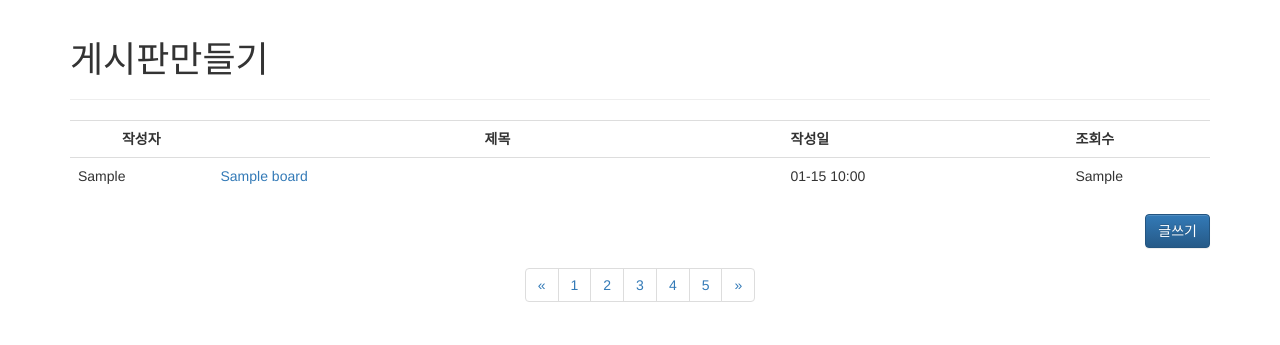
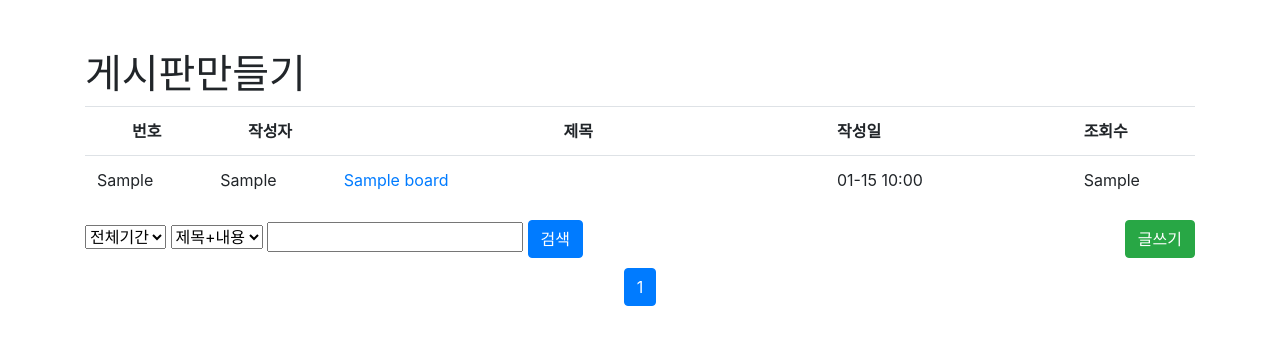
Before and after one commit to aby113/phpBoard, a PHP site: page /list.php in a window 1280 px wide. Shown: the top 345 px of the page. Run offline with PHP 8.4, Linux system fonts and the light colour scheme; tables that the repository leaves empty or names only in its code hold one stand-in row (values such as "Sample post").

Commit message:
CRUD 페이징까지완료

```diff
--- a/boardDAO.php
+++ b/boardDAO.php
@@ -3,8 +3,8 @@ define('url', "mysql:host=localhost;dbname=web");
 define('user', "bm");
 define('pw', "bm");
 
-
-class BoardDAO{
+class BoardDAO
+{
 
     // 게시물 전체 가져오기
     public function getBoardListAll(): array
@@ -15,6 +15,25 @@ class BoardDAO{
         $q = $db->query($sql);
         return $q->fetchAll();
     }
+
+    // 게시물 부분적으로 가져오기
+    public function getBoardList(&$cri):array
+    {
+        $sql = "SELECT * FROM board ORDER BY bno DESC
+                LIMIT ?, ?";
+        $stmt = $this->getPrePare($sql);
+        // $stmt->execute(array($cri->getStartPage(), $cri->perPageNum));
+        $stmt->bindValue(1, $cri->getStartPage(), PDO::PARAM_INT);
+        $stmt->bindValue(2, $cri->perPageNum, PDO::PARAM_INT);
+        try{
+            $stmt->execute();
+        }catch(Exception $e){
+           print $e->getMessage();
+        }
+
+        return $stmt->fetchAll();
+    }
+
 
     // 게시물입력
     public function insertBoard($title, $writer, $content)
@@ -35,7 +54,7 @@ class BoardDAO{
                 title = ?,
                 content = ?
             WHERE bno = ?";
-        $stmt = $this -> getPrePare($sql);
+        $stmt = $this->getPrePare($sql);
         $stmt->execute(array($title, $content, $bno));
     }
 
@@ -43,11 +62,11 @@ class BoardDAO{
     public function deleteBoard($bno)
     {
         $sql = "DELETE FROM board WHERE bno = ?";
-        $stmt =  $this->getPrePare($sql);
+        $stmt = $this->getPrePare($sql);
         $stmt->execute(array($bno));
     }
     // 게시물가져오기
-    public function getBoard($bno):array
+    public function getBoard($bno): array
     {
         $sql = "SELECT * FROM board WHERE bno = ?";
         $stmt = $this->getPrePare($sql);
@@ -56,8 +75,16 @@ class BoardDAO{
         return $stmt->fetch();
     }
 
+    // 전체 게시물 갯수 가져오기
+    public function getBoardCnt():int
+    {
+        $stmt = $this->getConnection();
+        $result = $stmt->query("SELECT COUNT(*) FROM board");
+        return $result->fetch()['0'];
+    }
+
     // PrePareStatement객체 가져오기
-   public function getPrePare($sql): PDOStatement
+    public function getPrePare($sql): PDOStatement
     {
         try {
             $db = new PDO(url, user, pw);
@@ -82,5 +109,3 @@ class BoardDAO{
         return $db;
     }
 }
-
-?>
--- a/list.php
+++ b/list.php
@@ -7,24 +7,42 @@
     <meta http-equiv="X-UA-Compatible" content="ie=edge">
     <title>게시판만들기</title>
     <link rel="shortcut icon" type="image⁄x-icon" href="images/board.png">
-    <script
-  src="https://code.jquery.com/jquery-3.3.1.js"
-  integrity="sha256-2Kok7MbOyxpgUVvAk/HJ2jigOSYS2auK4Pfzbm7uH60="
-  crossorigin="anonymous"></script>
-    <!-- 합쳐지고 최소화된 최신 CSS -->
-    <link rel="stylesheet" href="https://maxcdn.bootstrapcdn.com/bootstrap/3.3.2/css/bootstrap.min.css">
+    <!-- Latest compiled and minified CSS -->
+<link rel="stylesheet" href="https://maxcdn.bootstrapcdn.com/bootstrap/4.1.3/css/bootstrap.min.css">
 
-    <!-- 부가적인 테마 -->
-    <link rel="stylesheet" href="https://maxcdn.bootstrapcdn.com/bootstrap/3.3.2/css/bootstrap-theme.min.css">
+<!-- jQuery library -->
+<script src="https://ajax.googleapis.com/ajax/libs/jquery/3.3.1/jquery.min.js"></script>
 
-    <!-- 합쳐지고 최소화된 최신 자바스크립트 -->
-    <script src="https://maxcdn.bootstrapcdn.com/bootstrap/3.3.2/js/bootstrap.min.js"></script>
+<!-- Popper JS -->
+<script src="https://cdnjs.cloudflare.com/ajax/libs/popper.js/1.14.3/umd/popper.min.js"></script>
+
+<!-- Latest compiled JavaScript -->
+<script src="https://maxcdn.bootstrapcdn.com/bootstrap/4.1.3/js/bootstrap.min.js"></script>
+<style>
+section{
+    margin-top: 50px;
+}
+.btn-area{
+    margin-bottom:10px;
+}
+.selectBox{
+    float:left;
+}
+</style>
 </head>
 <?php
+require "pageMaker.php";
+require "page.php";
+require "boardDAO.php";
 
-require "boardDAO.php";
+$cri = new Criteria();
 $boardDAO = new BoardDAO();
-$list = $boardDAO->getBoardListAll();
+if (isset($_GET["page"])) {
+    $cri->setPage($_GET["page"]);
+}
+$pageMaker = new PageMaker($cri, $boardDAO->getBoardCnt());
+$list = $boardDAO->getBoardList($cri);
+
 ?>
 <body>
     <div class="container">
@@ -36,11 +54,13 @@ $list = $boardDAO->getBoardListAll();
             <table class="table">
                 <colgroup>
                 <col width="10%">
+                <col width="10%">
                 <col width="40%">
                 <col width="20%">
                 <col width="10%">
                 </colgroup>
                 <tr>
+                    <th class='text-center'>번호</th>
                     <th class='text-center'>작성자</th>
                     <th class='text-center'>제목</th>
                     <th>작성일</th>
@@ -48,12 +68,14 @@ $list = $boardDAO->getBoardListAll();
                 </tr>
                 <?php
 foreach ($list as $vo) {
-    $date=date('m-d H:i', strtotime($vo['regdate']));
+    $bno = $vo["bno"];
+    $date = date('m-d H:i', strtotime($vo['regdate']));
     $writer = $vo['writer'];
     $title = $vo['title'];
     $viewcnt = $vo['viewcnt'];
     ?>
                 <tr>
+                    <td><?=$bno?></td>
                     <td><?=$writer?></td>
                     <td><a class="titleLink" href=<?=$vo['bno']?>><?=$title?></a></td>
                     <td><?=$date?></td>
@@ -63,36 +85,63 @@ foreach ($list as $vo) {
 }
 ?>
             </table>
+
+            <!-- 글쓰기버튼 -->
             <div class="btn-area text-right">
-                <button type="button" class="btn btn-primary writeBtn">글쓰기</button>
+                <div class="selectBox">
+
+                    <select name="" id="">
+                        <option value="">전체기간</option>
+                        <option value="">1일</option>
+                        <option value="">1주</option>
+                        <option value="">1개월</option>
+                        <option value="">6개월</option>
+                        <option value="">1년</option>
+                    </select>
+                    <select name="" id="">
+                        <option value="">제목+내용</option>
+                        <option value="">제목</option>
+                        <option value="">작성자</option>
+                    </select>
+                    <input type="text" name="" id="">
+                    <button class="btn btn-primary searchBtn">검색</button>
+                </div>
+            <button type="button" class="btn btn-success writeBtn">글쓰기</button>
             </div>
+
+
+            <!-- 페이지네이션 시작 -->
             <nav class="text-center">
-                <ul class="pagination">
-                    <li>
-                        <a href="#" aria-label="Previous">
-                            <span aria-hidden="true">&laquo;</span>
+            <ul class="pagination justify-content-center">
+                <?php
+if ($pageMaker->prev) {
+    ?>
+                    <li class="page-item">
+                        <a class="page-link" href=<?=$pageMaker->startPage - 1?> aria-label="Previous">
+                            &laquo;
                         </a>
                     </li>
-                    <li>
-                        <a href="#">1</a>
-                    </li>
-                    <li>
-                        <a href="#">2</a>
-                    </li>
-                    <li>
-                        <a href="#">3</a>
-                    </li>
-                    <li>
-                        <a href="#">4</a>
-                    </li>
-                    <li>
-                        <a href="#">5</a>
-                    </li>
-                    <li>
-                        <a href="#" aria-label="Next">
-                            <span aria-hidden="true">&raquo;</span>
+                <?php
+}
+for ($i = $pageMaker->startPage; $i <= $pageMaker->endPage; $i++) {
+    ?>
+
+                   <li class='<?=$i==$cri->page?'page-item active':'page-item'?>'><a class="page-link" href=<?=$i?>><?=$i?></a></li>
+
+<?php
+}
+
+if ($pageMaker->next) {
+    ?>
+                    <li class="page-item">
+                        <a class="page-link" href=<?=$pageMaker->endPage+1?> aria-label="Next">
+                            &raquo;
                         </a>
                     </li>
+<?php
+}
+
+?>
                 </ul>
             </nav>
 
@@ -106,16 +155,25 @@ foreach ($list as $vo) {
     </div>
 <script>
 $(function(){
+    var page = '<?= $cri->page ?>';
     $(".writeBtn").click(function(){
-        location.href = "write.html";
+        location.href = "write.php";
 
     });
 
     $(".titleLink").click(function (e) {
         e.preventDefault();
         var bno = $(this).attr("href");
-        location.href = "read.php?bno="+bno;
+        location.href = "read.php?bno="+bno+"&page="+page;
     });
+
+    $(".page-link").click(function (e) {
+        e.preventDefault();
+        var page = $(this).attr("href");
+        location.href = "list.php?page="+page;
+    });
+
+
 
 
 });
--- /dev/null
+++ b/page.php
@@ -0,0 +1,54 @@
+<?php
+
+class Criteria
+{
+    public $page;
+    public $perPageNum;
+
+    public function __construct()
+    {
+        $this->page = 1;
+        $this->perPageNum = 10;
+    }
+
+    public function setPage($page){
+        // 페이지가 0보다 작으면 1로
+        if($page<0)$page = 1;
+        $this->page = $page;
+    }
+
+    public function setPerPageNum($perPageNum){
+        if($perPageNum == null)$perPageNum=10;
+        if($perPageNum < 10 || $perPageNum > 100){
+            $perPageNum = 10;
+        }
+        $this->perPageNum = $perPageNum;
+    }
+
+
+
+    /**
+     * Get the value of page
+     */
+    public function getstartPage():int
+    {
+       return ($this->page - 1) * $this->perPageNum;
+    }
+
+
+
+    /**
+     * Get the value of perPageNum
+     */
+    public function getPerPageNum()
+    {
+        return $this->perPageNum;
+    }
+}
+
+
+
+
+
+
+?>
--- a/read.php
+++ b/read.php
@@ -30,6 +30,7 @@ $vo = $dao->getBoard($_GET["bno"]);
 $title = $vo['title'];
 $content = $vo['content'];
 $writer = $vo['writer'];
+$page = $_GET["page"];
 ?>
 <body>
     <div class="container">
@@ -63,14 +64,15 @@ $writer = $vo['writer'];
 
         <form action="">
             <input type="hidden" name="bno" value=<?=$vo['bno']?>>
+            <input type="hidden" name="page" value=<?=$page?>>
         </form>
     </div>
     <script>
     $(document).ready(function () {
-
+        var page = '<?= $page ?>';
         $(".listBtn").click(function (e) {
             e.preventDefault();
-            location.href = "list.php";
+            location.href = "list.php?page="+page;
         });
 
         $(".rmBtn").click(function (e) {
--- a/remove.php
+++ b/remove.php
@@ -3,6 +3,7 @@
 require "boardDAO.php";
 $dao = new BoardDAO();
 $dao->deleteBoard($_POST["bno"]);
-header("Location:list.php");
+$page = $_POST["page"];
+header("Location:list.php?page=$page");
 
 ?>
--- a/update.php
+++ b/update.php
@@ -31,6 +31,7 @@
 require "boardDAO.php";
 $dao = new BoardDAO();
 $vo = $dao->getBoard($_GET["bno"]);
+$page = $_GET["page"];
 ?>
 <body>
     <div class="container">
@@ -45,6 +46,7 @@ $vo = $dao->getBoard($_GET["bno"]);
         <section>
             <form action="updateDo.php" method="post">
                 <input type="hidden" name="bno" value=<?=$vo['bno']?>>
+                <input type="hidden" name="page" value=<?=$page?>>
                 <div class="form-group">
                     <label for="">제목</label>
                     <input class="form-control" type="text" name="title" value=<?=$vo['title']?>>
@@ -72,11 +74,11 @@ $vo = $dao->getBoard($_GET["bno"]);
     </div>
 <script>
 $(document).ready(function () {
-
+    var page = '<?= $page?>';
 
     $(".listBtn").click(function (e) {
         e.preventDefault();
-        location.href = "list.php";
+        location.href = "list.php?page="+page;
     });
 
 
--- a/updateDo.php
+++ b/updateDo.php
@@ -4,9 +4,9 @@ $bno = $_POST["bno"];
 $title = $_POST["title"];
 $writer = $_POST["writer"];
 $content = $_POST["content"];
-
+$page = $_POST["page"];
 $dao = new BoardDAO();
 $dao->updateBoard($title, $content, $bno);
 
-header("Location:read.php?bno={$bno}");
+header("Location:read.php?bno={$bno}&page={$page}");
 ?>
```
Also changed, not shown: pageMaker.php (added, +44 -0 lines), test.php (+3 -10 lines), test/debug.php (added, +8 -0 lines), test/test.php (added, +39 -0 lines), write.html (deleted, +0 -82 lines), write.php (+79 -10 lines), writeDo.php (added, +13 -0 lines).
